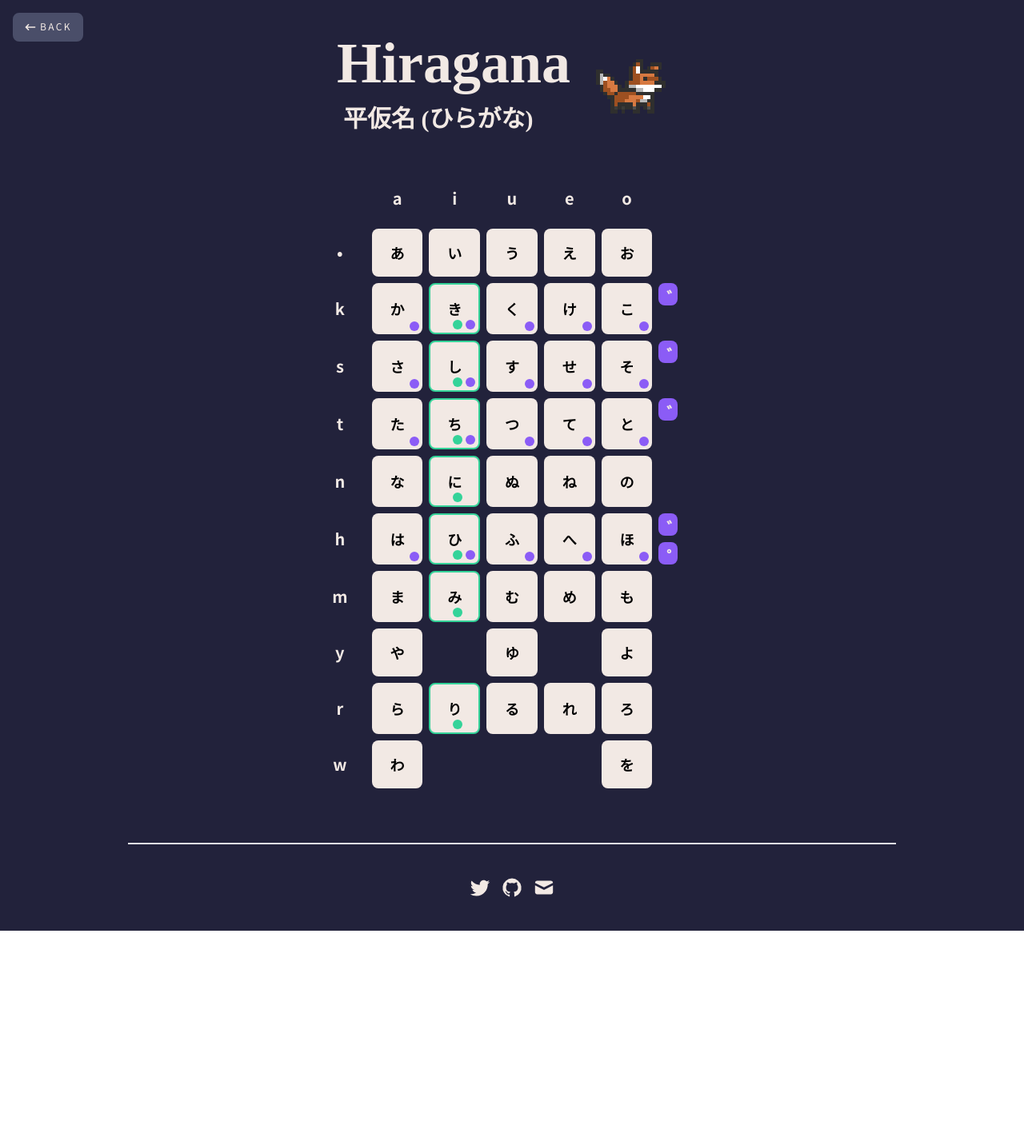
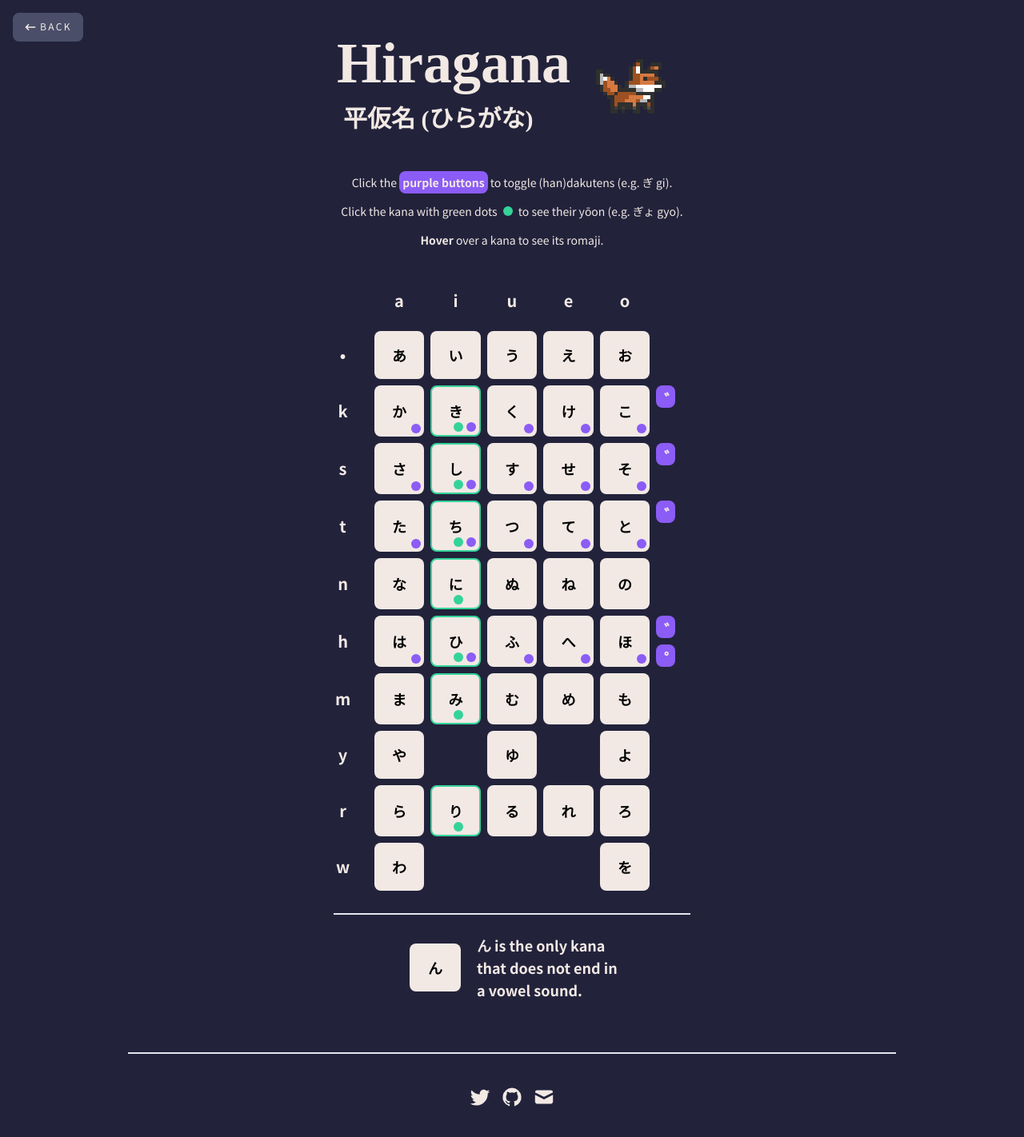
Before and after one commit to subparprogramming/the-quick-brown-fox, a Next.js app: page /hiragana in a window 1280 px wide. Shown: the top 1422 px of the page at 80% size. Before the commit the page ends 1164 px from the top, so only its background shows below. Built offline with nearby package versions, Linux system fonts and the light colour scheme; a web font is replaced by a local one.

Commit message:
added n kana and instructions

```diff
--- a/pages/[kanaSystem].jsx
+++ b/pages/[kanaSystem].jsx
@@ -1,4 +1,3 @@
-import { GetStaticPaths, GetStaticProps } from "next";
 import Head from "next/head";
 import Link from "next/link";
 import { ArrowNarrowLeftIcon } from "@heroicons/react/solid";
@@ -27,6 +26,7 @@ export async function getStaticProps(context) {
 const Page = ({ kanaSystem }) => {
   const kana = (kanaSystem === "katakana") ? katakana : hiragana;
   const foxSrc = (kanaSystem === "katakana") ? "/assets/fox-animated-4.gif" : "/assets/fox-animated-3.gif";
+
   return (
     <>
       <Head>
@@ -62,11 +62,24 @@ const Page = ({ kanaSystem }) => {
             />
           </div>
 
-          {/* instructions */}
+
 
           {/* grid content */}
-          <div className="mx-auto flex w-full flex-col">
-            <div className="grid grid-flow-row grid-cols-7 pt-1 font-sans text-lg font-bold text-black">
+          <div className="mx-auto flex w-fit flex-col">
+            <div className="grid grid-flow-row grid-cols-7 font-sans text-lg font-bold text-black">
+
+              {/* instructions */}
+
+              <p className="p-2 col-span-7 text-isabelline font-normal text-sm text-center">
+                Click the <span className="rounded-lg bg-violet-500 p-1 font-bold">purple buttons</span> to toggle (han)dakutens (e.g. ぎ gi).
+              </p>
+              <p className="p-2 col-span-7 text-isabelline font-normal text-sm text-center">
+                Click the kana with green dots <div className="mx-1 inline-block h-3 w-3 rounded-full bg-emerald-400"></div> to see their yōon (e.g. ぎょ gyo).
+              </p>
+              <p className="p-2 pb-8 col-span-7 text-isabelline font-normal text-sm text-center">
+                <span className="font-bold">Hover</span> over a kana to see its romaji.
+              </p>
+
               <div className="col-span-1 row-span-1"></div>
               <div className="col-span-1 row-span-1 m-1 flex items-center justify-center rounded-lg p-4 text-xl text-isabelline">
                 a
@@ -89,10 +102,28 @@ const Page = ({ kanaSystem }) => {
                   <GojuonRow index={0} group={group} />
                 </>
               ))}
+
+              {/* line */}
+              <div className="col-span-7 border m-6"></div>
+
+              {/* n */}
+              <div className="col-span-7 flex justify-center items-center gap-4">
+                <div className="w-16 group relative m-1 p-4 flex flex-col items-center justify-center rounded-lg bg-isabelline font-sans text-lg font-bold text-black">
+                  <p className="">
+                    {kana.n.kana}
+                  </p>
+                  <p className="h-0 opacity-0 duration-200 group-hover:h-7 group-hover:opacity-100">
+                    {kana.n.romaji}
+                  </p>
+                </div>
+                <p className=" w-44 text-isabelline">
+                  {kana.n.kana} is the only kana that does not end in a vowel sound.
+                </p>
+              </div>
             </div>
           </div>
 
-          {/* n */}
+
         </div>
 
         {/* footer */}
```
